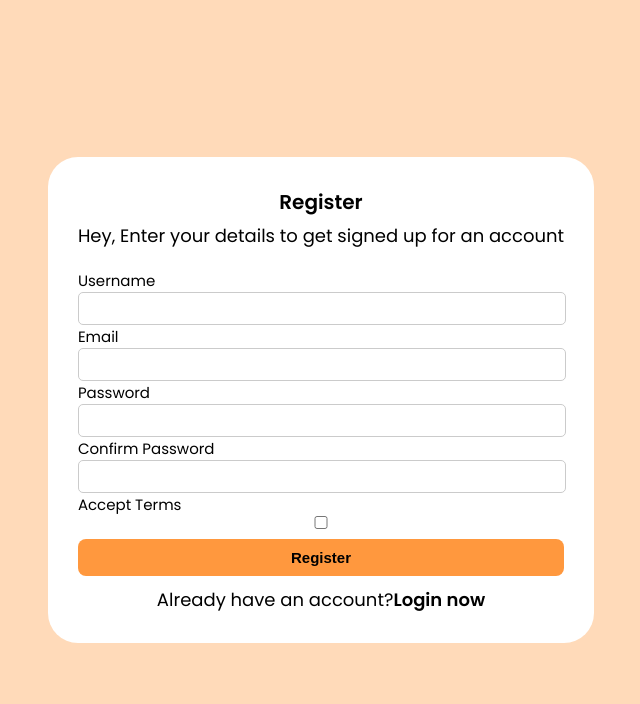
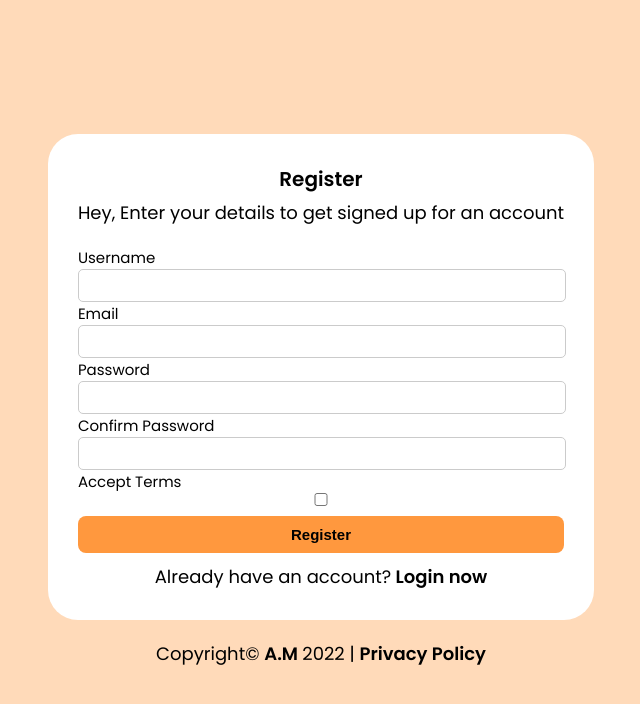
Before and after one commit to AnaMuraya/fit-fe, a React (Create React App) app: page /signup in a window 1280 px wide. Shown: the top 704 px of the page, without its empty margins (319-959 px from the left). Built offline with nearby package versions, Linux system fonts and the light colour scheme.

Commit message:
Added auth page loading style

```diff
--- a/package.json
+++ b/package.json
@@ -10,6 +10,7 @@
     "@types/node": "^16.7.13",
     "@types/react": "^18.0.0",
     "@types/react-dom": "^18.0.0",
+    "antd": "^4.23.1",
     "axios": "^0.27.2",
     "classnames": "^2.3.1",
     "formik": "^2.2.9",
--- a/src/index.scss
+++ b/src/index.scss
@@ -14,6 +14,7 @@
   --black: #000000;
   --pink: #fcd4b4;
   --lightBlue: #d6dee6;
+  --darkBlue: #0074d3;
   --blue: #93c4ec;
   --lightRed: #fec8b5;
   --red: #f18786;
@@ -21,7 +22,7 @@
   --darkGrey: #9a9a9a;
   --grey: #d0cbc6;
   --lightGreen: #bad3c6;
-  --darkGreen: #4d9b73;
+  --darkGreen: #376d5f;
 }
 
 body {
--- a/src/pages/auth/Login.tsx
+++ b/src/pages/auth/Login.tsx
@@ -1,11 +1,12 @@
+import { Link, useNavigate } from 'react-router-dom'
+import { useState } from 'react'
 import { ErrorMessage, Field, Form, Formik } from 'formik'
 import * as Yup from 'yup'
+import { LoadingOutlined } from '@ant-design/icons'
 
 import AuthService from '../../services/auth'
 
 import styles from './style.module.scss'
-import { Link, useNavigate } from 'react-router-dom'
-import { useState } from 'react'
 
 const Login = () => {
   const [message, setMessage] = useState<string>('')
@@ -76,19 +77,29 @@ const Login = () => {
                 Sign in
               </button>
             </div>
-            <div>
+            <div className={styles.state}>
               <span>
                 Don&apos;t have an account?
                 <Link to="/signup">
-                  <b>Register now</b>
+                  <b> Register now</b>
                 </Link>
               </span>
-              {loading && <span>Loading please wait</span>}
-              {message && <span>{message}</span>}
+              {loading && (
+                <span>
+                  <LoadingOutlined className={styles.loading} />
+                </span>
+              )}
+              {message && <span className={styles.error}>{message}!</span>}
             </div>
           </div>
         </Form>
       </Formik>
+      <div className={styles.rights}>
+        <p>
+          Copyright&copy; <Link to="/signin">A.M </Link> 2022 |{' '}
+          <Link to="/signin">Privacy Policy</Link>
+        </p>
+      </div>
     </div>
   )
 }
--- a/src/pages/auth/Register.tsx
+++ b/src/pages/auth/Register.tsx
@@ -1,11 +1,12 @@
+import { useState } from 'react'
+import { Link, useNavigate } from 'react-router-dom'
 import { ErrorMessage, Field, Form, Formik } from 'formik'
 import * as Yup from 'yup'
+import { LoadingOutlined } from '@ant-design/icons'
 
 import AuthService from '../../services/auth'
 
 import styles from './style.module.scss'
-import { useState } from 'react'
-import { Link, useNavigate } from 'react-router-dom'
 
 const Register = () => {
   const [message, setMessage] = useState<string>('')
@@ -80,7 +81,6 @@ const Register = () => {
   }
   return (
     <div className={styles.wrapper}>
-      <div className={styles.authWrapper}>
       <Formik
         validationSchema={formik.validationSchema}
         initialValues={formik.initialValues}
@@ -104,11 +104,7 @@ const Register = () => {
               </div>
               <div className={styles.inputs}>
                 <label htmlFor="email">Email</label>
-                  <Field
-                    name="email"
-                    type="email"
-                    className={styles.formInput}
-                  />
+                <Field name="email" type="email" className={styles.formInput} />
                 <ErrorMessage name="email" component="div" />
               </div>
               <div className={styles.inputs}>
@@ -142,20 +138,29 @@ const Register = () => {
                 <button type="submit">Register</button>
               </div>
               {/* should be in colomn style */}
-                <div>
+              <div className={styles.state}>
                 <span>
                   Already have an account?
                   <Link to="/signin">
-                      <b>Login now</b>
+                    <b> Login now</b>
                   </Link>
                 </span>
-                  {loading && <span>Loading please wait</span>}
-                  {message && <span>{message}</span>}
+                {loading && (
+                  <span>
+                    <LoadingOutlined className={styles.loading} />
+                  </span>
+                )}
+                {message && <span className={styles.error}>{message}!</span>}
               </div>
             </div>
           )}
         </Form>
       </Formik>
+      <div className={styles.rights}>
+        <p>
+          Copyright&copy; <Link to="/signup">A.M </Link> 2022 |{' '}
+          <Link to="/signup">Privacy Policy</Link>
+        </p>
       </div>
     </div>
   )
--- a/src/pages/auth/style.module.scss
+++ b/src/pages/auth/style.module.scss
@@ -4,11 +4,13 @@
   display: flex;
   justify-content: center;
   align-items: center;
+  flex-direction: column;
   font-size: large;
   background: var(--lightPeach);
 
   a {
     color: var(--black);
+    font-weight: bold;
   }
 
   .authForm {
@@ -23,6 +25,7 @@
 
     .authMessage {
       margin-bottom: 20px;
+
       h3 {
         margin-bottom: 5px;
       }
@@ -58,5 +61,24 @@
         width: 100%;
       }
     }
+
+    .state{
+      display: flex;
+      flex-direction: column;
+
+      .loading{
+        color: var(--darkBlue);
+        font-size: 30px;
+      }
+
+      .error{
+        color: red;
+        font-weight: bold;
+      }
+    }
+  }
+
+  .rights {
+    margin-top: 20px;
   }
 }
```
Also changed, not shown: 2 other files (tests, documents, lock files or other folders). Lines whose indentation alone changed are shown as unchanged.
